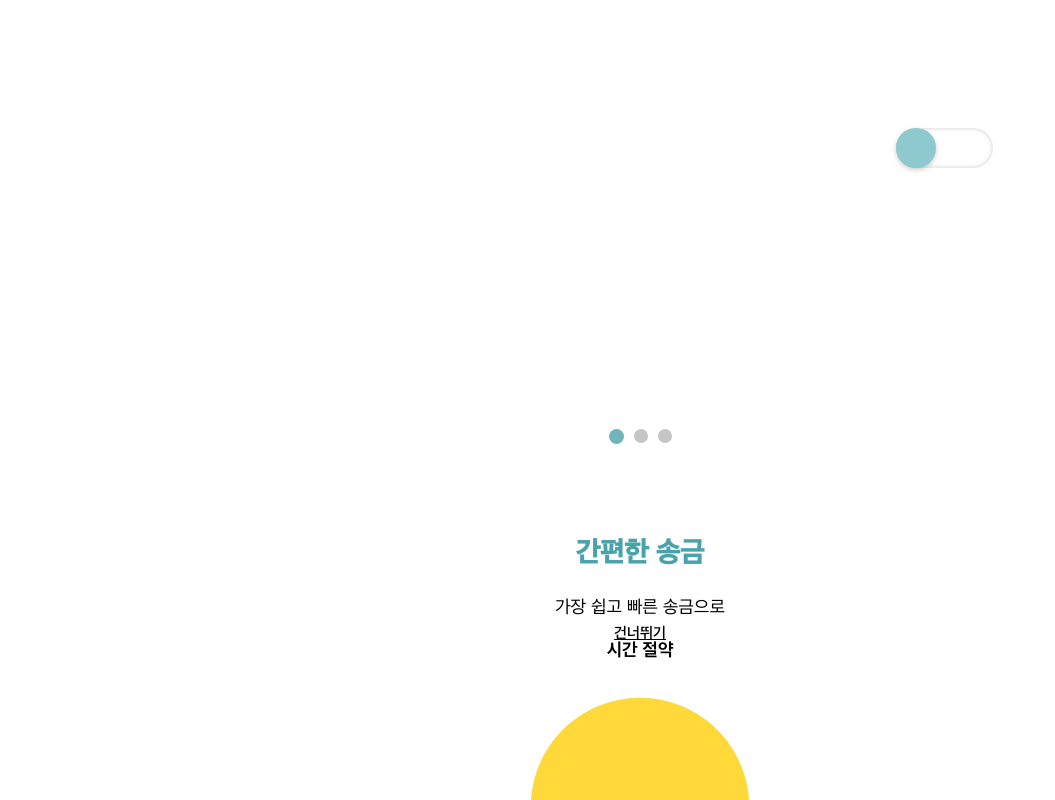
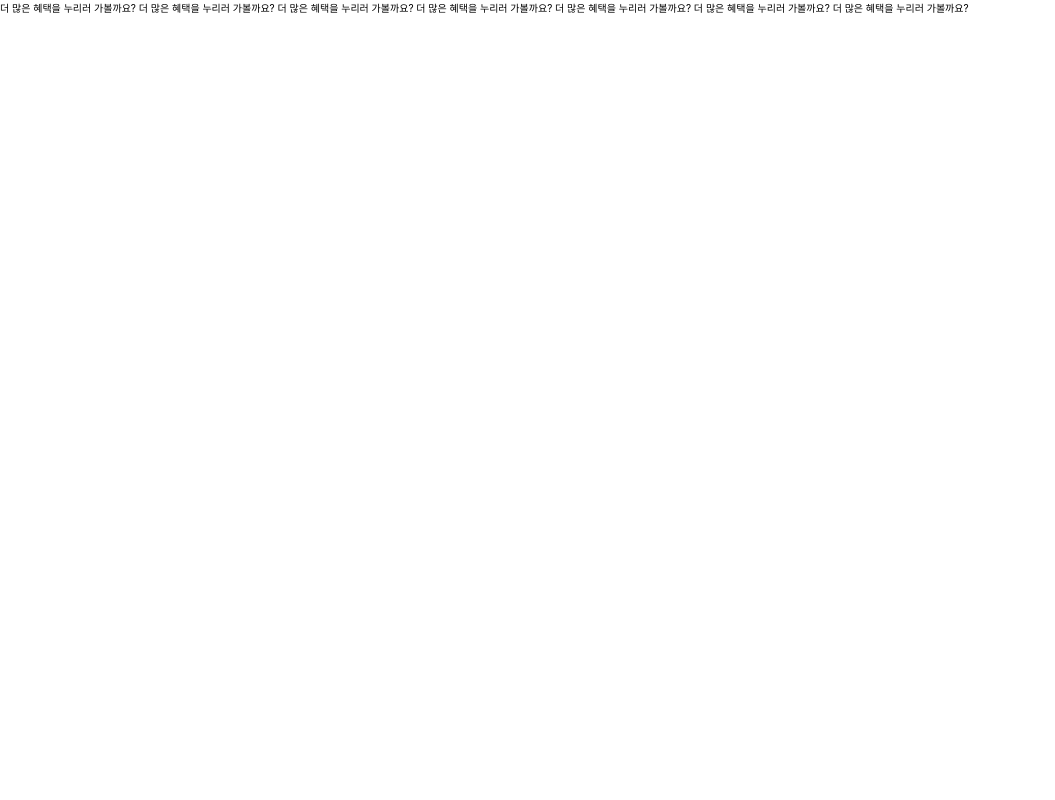
Before and after one commit to sukkyun2/active-sensor-onboard, a React (Create React App) app: page /prepare in a window 1280 px wide. Shown: the whole page, without its empty margins (0-1055 px from the left). Built offline with nearby package versions, Linux system fonts and the light colour scheme.

Commit message:
feat : react-router 추가

```diff
--- a/package.json
+++ b/package.json
@@ -12,6 +12,7 @@
     "lottie-react": "^2.3.1",
     "react": "^18.2.0",
     "react-dom": "^18.2.0",
+    "react-router-dom": "^6.4.3",
     "react-scripts": "5.0.1",
     "typescript": "^4.8.4",
     "web-vitals": "^2.1.4"
--- /dev/null
+++ b/src/components/Prepare.tsx
@@ -0,0 +1,17 @@
+
+const Prepare = () => {
+    return (
+        <div>
+            더 많은 혜택을 누리러 가볼까요?
+            더 많은 혜택을 누리러 가볼까요?
+            더 많은 혜택을 누리러 가볼까요?
+            더 많은 혜택을 누리러 가볼까요?
+            더 많은 혜택을 누리러 가볼까요?
+            더 많은 혜택을 누리러 가볼까요?
+            더 많은 혜택을 누리러 가볼까요?
+        </div>
+    )
+
+}
+
+export default Prepare;
--- a/src/components/SkipModal.tsx
+++ b/src/components/SkipModal.tsx
@@ -1,5 +1,6 @@
 import { motion } from "framer-motion";
 import { Dispatch, SetStateAction } from "react";
+import { useNavigate } from 'react-router-dom';
 
 type BackdropProps = {
   children: React.ReactNode;
@@ -46,7 +47,10 @@ const dropIn = {
 };
 
 const SkipModal = ({ handleClose }: ModalProps) => {
+  const navigate = useNavigate();
+
   const modalClose = () => handleClose(false);
+  const handleSkip = () => navigate("/prepare");
 
   return (
     <Backdrop onClick={modalClose}>
@@ -62,8 +66,8 @@ const SkipModal = ({ handleClose }: ModalProps) => {
           <p>아직 많은 혜택이 남아있어요</p>
         </div>
         <div className="modal-buttons">
-          <button className="modal-button-skip">그만 볼게요</button>
-          <button className="modal-button" onClick={modalClose}>마저 볼게요!</button>
+          <button className="modal-button-skip" onClick={handleSkip}>그만 볼래요</button>
+          <button className="modal-button" onClick={modalClose}>마저 볼래요!</button>
         </div>
       </motion.div>
     </Backdrop>
--- /dev/null
+++ b/src/components/Splash.tsx
@@ -0,0 +1,13 @@
+
+const Splash = () => {
+    return (
+        <div>
+            스플래시임 스플래시임스플래시임스플래시임스플래시임스플래
+            시임스플래시임스플래시임스플래시임스플래시임스플래시임스
+            플래시임스플래시임스플래시임스플래시임스플래시임스플래시임
+            스플래시임스플래시임스플래시임스플래시임
+        </div>
+    )
+}
+
+export default Splash;
--- a/src/index.tsx
+++ b/src/index.tsx
@@ -1,14 +1,35 @@
-import React from 'react';
+import React, { lazy, Suspense } from 'react';
 import ReactDOM from 'react-dom/client';
 import './index.css';
-import Onboarding from './components/Onboarding';
+// import Onboarding from './components/Onboarding';
 import "./components/styles.css";
+import { BrowserRouter, Route, Routes } from 'react-router-dom';
+import Prepare from './components/Prepare';
+import Splash from './components/Splash';
 
 const root = ReactDOM.createRoot(
   document.getElementById('root') as HTMLElement
 );
+
+const Onboarding = React.lazy(async () => {
+  await new Promise(resolve => setTimeout(resolve, 3000));
+  return import('./components/Onboarding');
+});
+
 root.render(
   <React.StrictMode>
-    <Onboarding></Onboarding>
+    <BrowserRouter>
+      <Routes>
+        <Route
+          path='/'
+          element={
+            <Suspense fallback={<Splash />}>
+              <Onboarding />
+            </Suspense>
+          } />
+        <Route path='/prepare' element={<Prepare/>}>
+          </Route>
+      </Routes>
+    </BrowserRouter>
   </React.StrictMode>
 );
```
Also changed, not shown: 1 other file (tests, documents, lock files or other folders).
